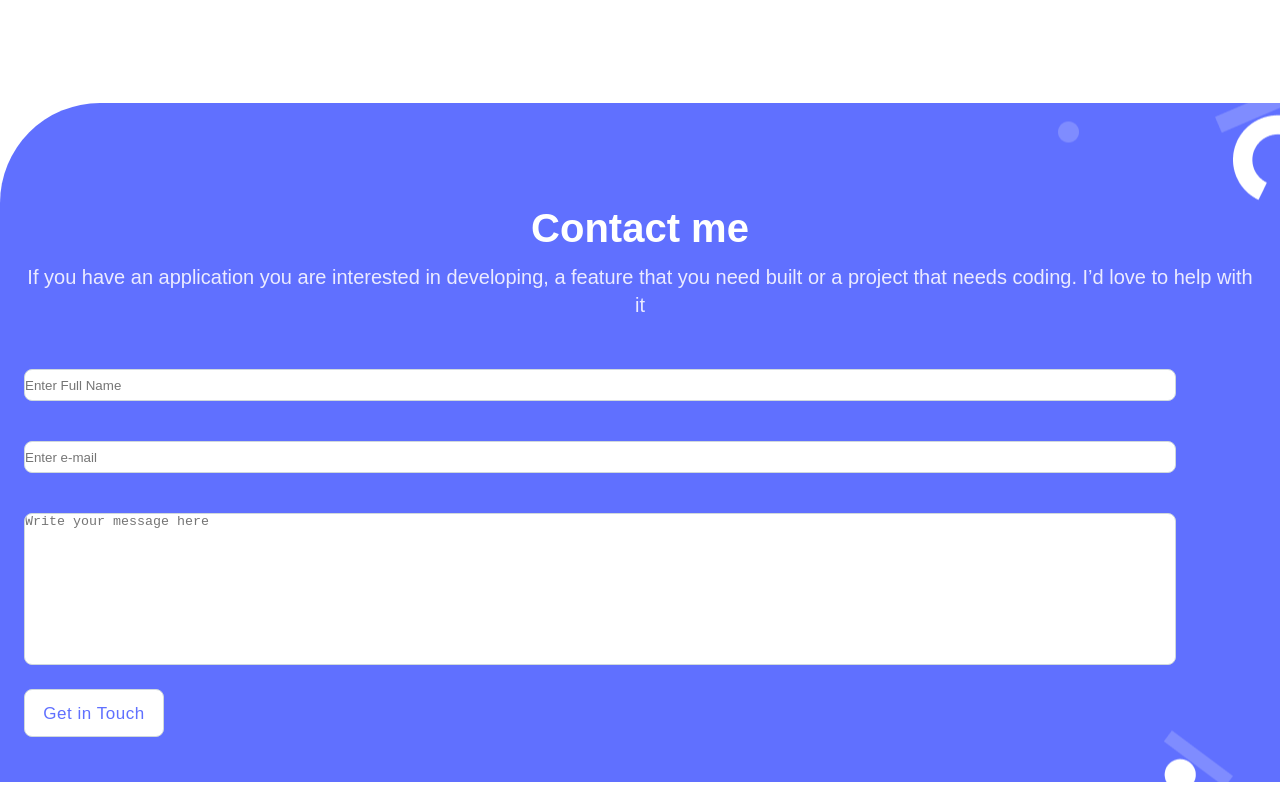
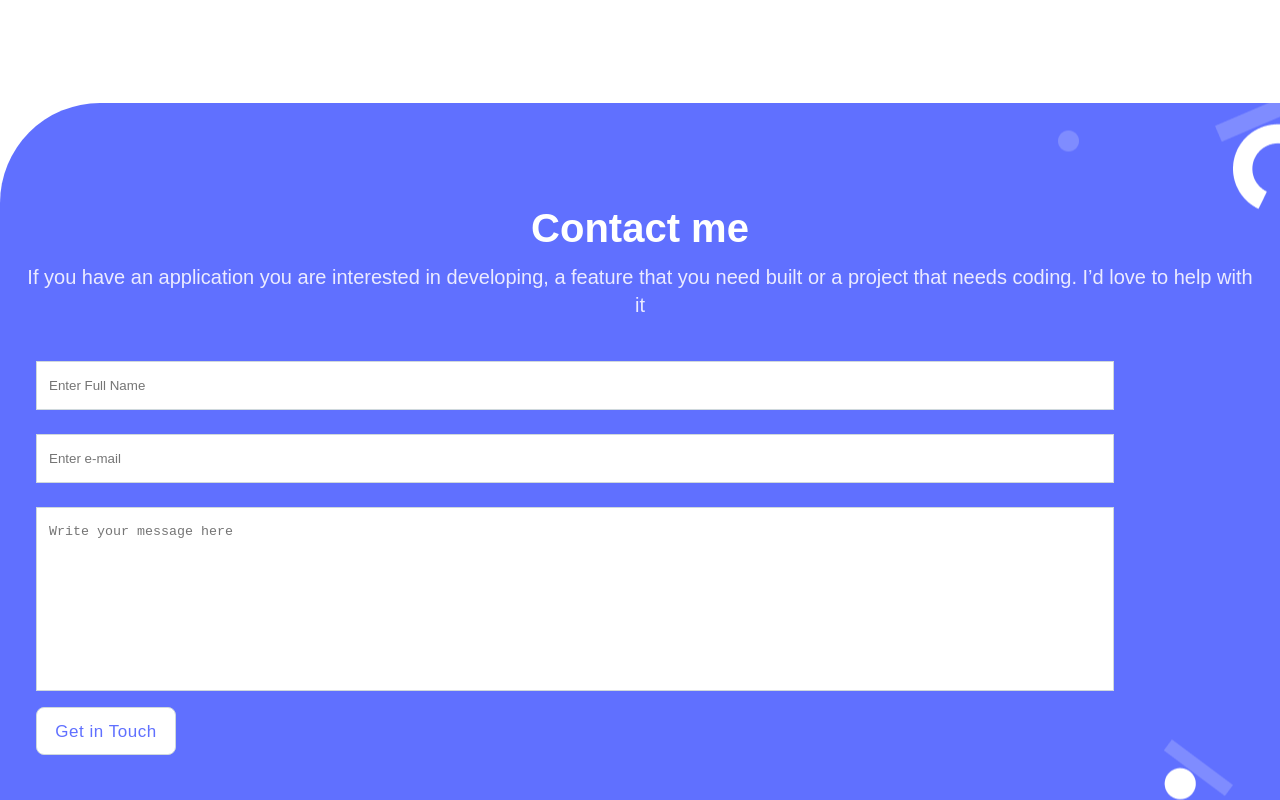
Before and after one commit to dazehinn/personal-portfolio, a website: page index.html in a window 1280 px wide. Shown: the part 4494-5294 px from the top of the page. Drawn offline with Linux system fonts and the light colour scheme.

Commit message:
Update stylesheet

```diff
--- a/style.css
+++ b/style.css
@@ -398,14 +398,17 @@
   padding: 0 24px 30px 24px;
 }
 
+.contact-form {
+  padding-left: 12px;
+}
+
 #username,
 #user-email,
 #text-area {
-  width: 90%;
-  margin: 20px 24px;
-  height: 2rem;
-  border-radius: 8px;
+  width: 85%;
+  margin: 12px 24px;
   border: 1px solid #cfd8dc;
+  padding: 1rem 12px;
 }
 
 #text-area {
@@ -435,6 +438,10 @@
 
 .form-btn:hover {
   color: #fff;
-  background-color: #6070ff;
+  background-color: #396df2;
   cursor: pointer;
 }
+
+.form-btn:active {
+  background-color: #172b4d;
+}
```
